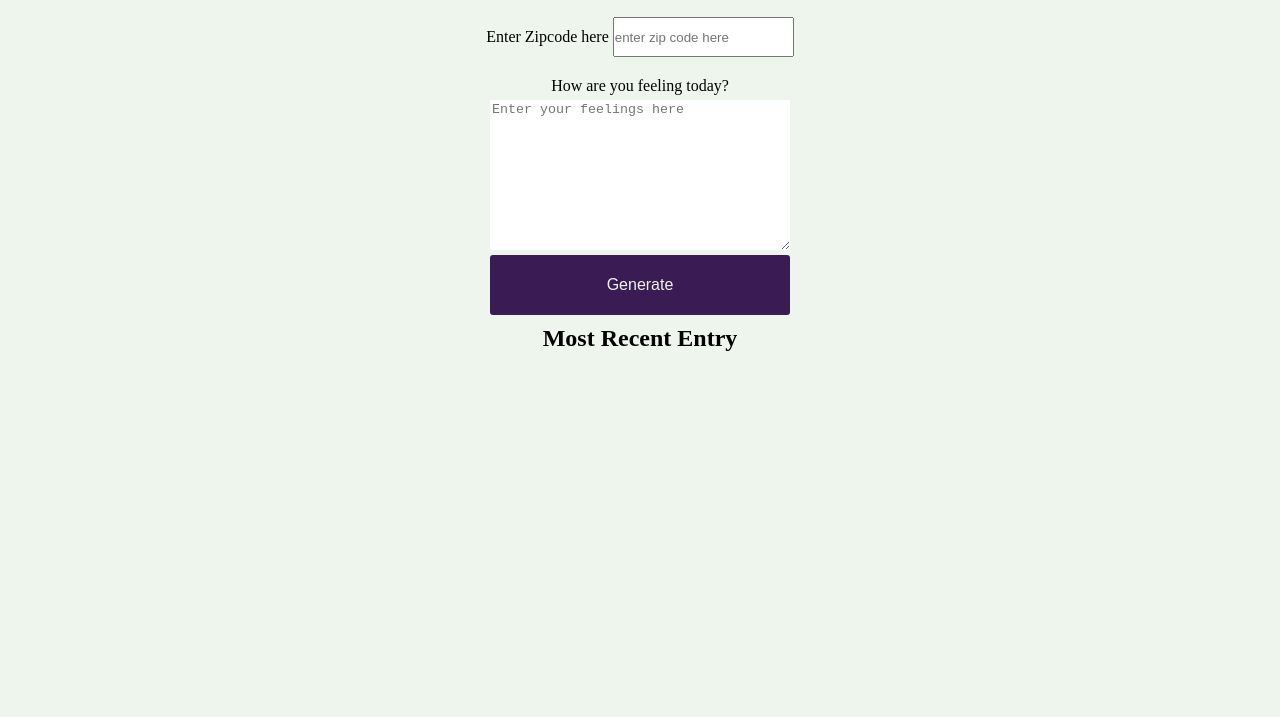
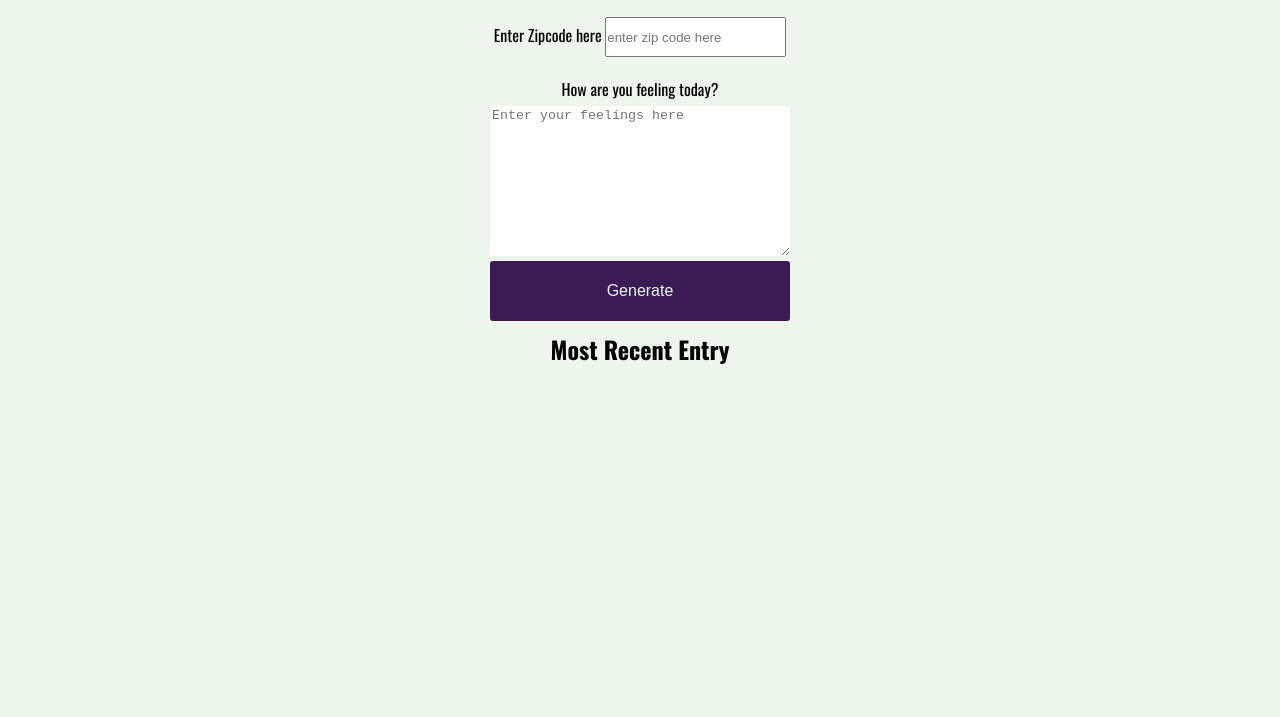
Before and after one commit to jv88899/weather-journal-app, a website: page public/index.html in a window 1280 px wide. Shown: the part 83-800 px from the top of the page. Drawn offline with nearby package versions, Linux system fonts and the light colour scheme; a web font is replaced by a local one.

Commit message:
applied font to app

```diff
--- a/public/styles.css
+++ b/public/styles.css
@@ -6,6 +6,7 @@
 
 #app {
     background-color: #EDf5ED;
+    font-family: 'Oswald', sans-serif;
     height: 100vh;
     width: 100%;
 }
```
